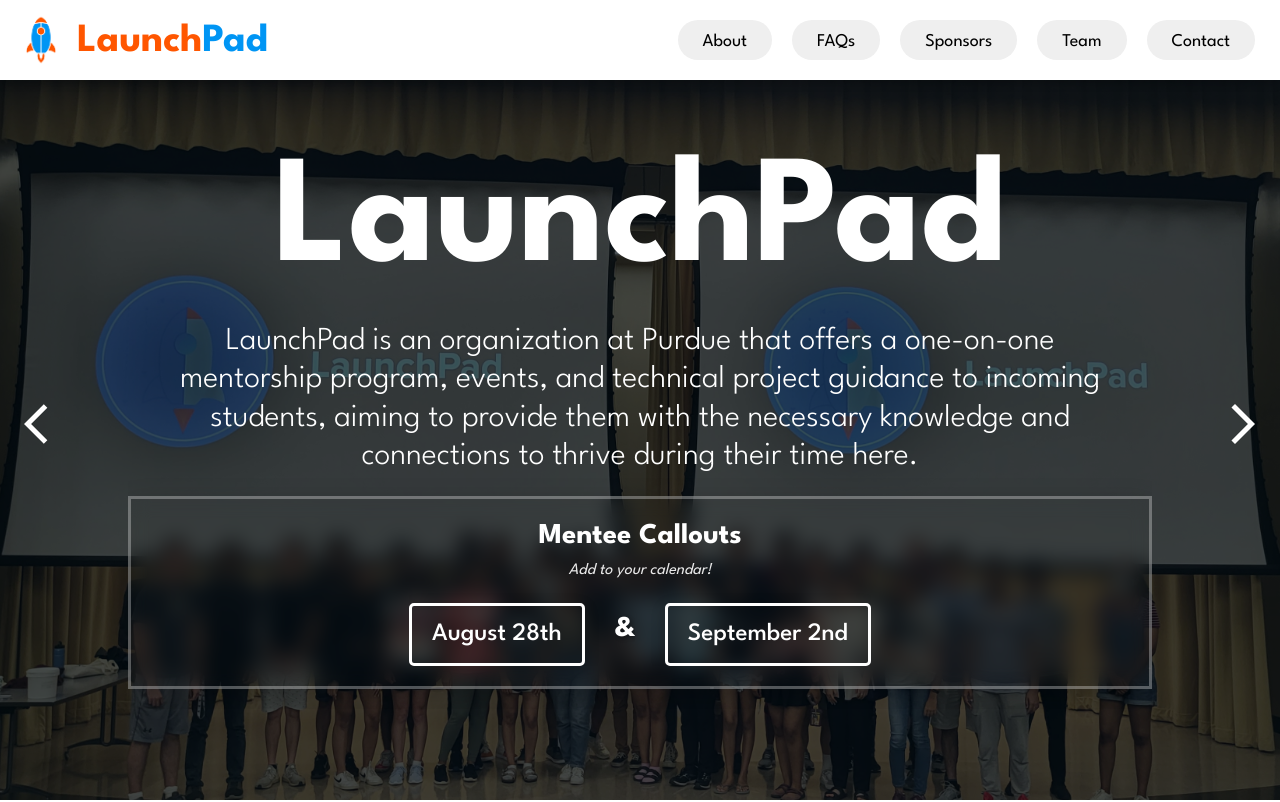
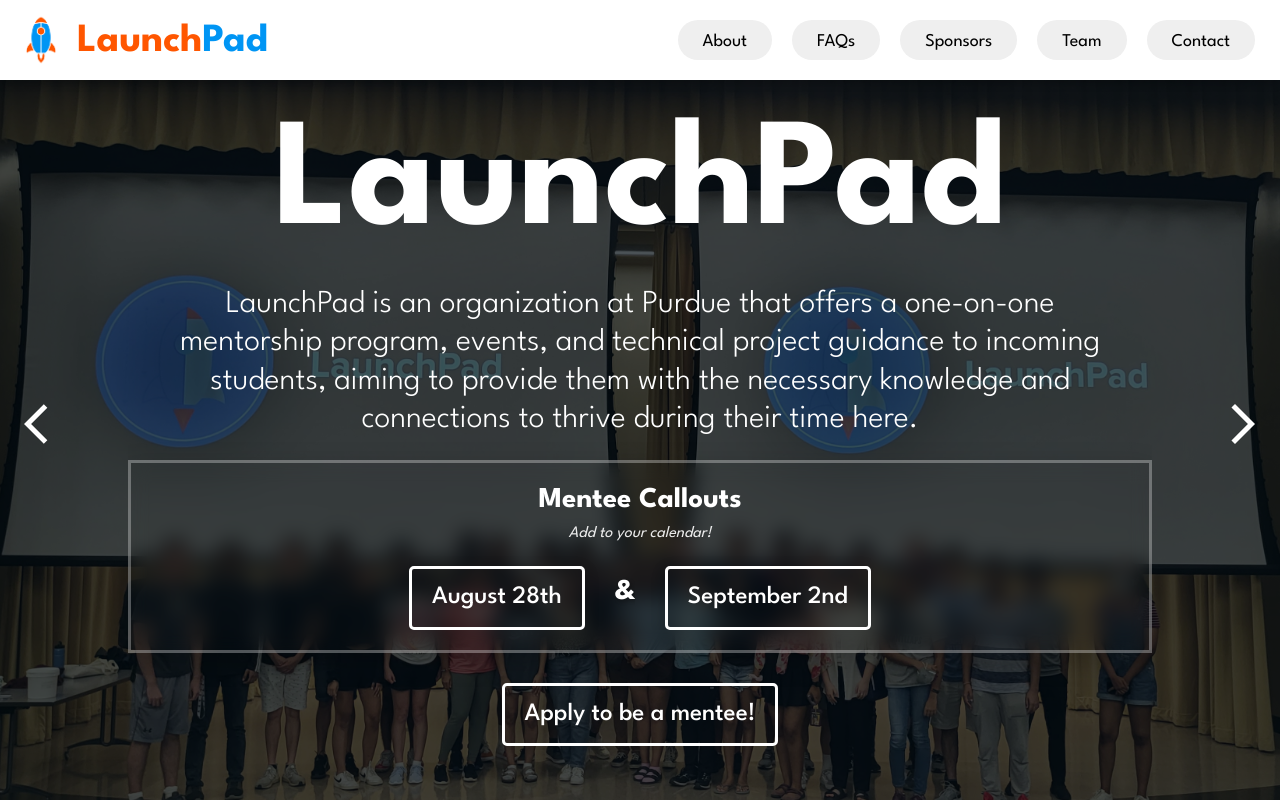
Before and after one commit to launchpadpurdue/launchpadpurdue.github.io, a React (Create React App) app: page /#/ in a window 1280 px wide. Shown: the top 802 px of the page. Built offline with nearby package versions, Linux system fonts and the light colour scheme.

Commit message:
added apply to be a mentee button

```diff
--- a/src/Pages/Home/Home.jsx
+++ b/src/Pages/Home/Home.jsx
@@ -108,7 +108,7 @@
                 </div>
               </div>
             </div>
-            {/* <a href="https://forms.gle/SHWpxka2bq4numTV8" target="_blank"><button>Apply to be a mentee!</button></a> */}
+            <a href="https://docs.google.com/forms/d/e/1FAIpQLSeb8Nq9QDzGpXUKkqx_XKhNg573Cwz6fuO2ieyD4D3DX7qKhQ/viewform" target="_blank"><button>Apply to be a mentee!</button></a>
           </div>
           <div className="headerOne" style={{ display: `${displayOne}` }}>
             <h2 className="bannerHeader">Prior to starting their projects, mentors and mentees meet at our pairing night event to figure out who they would work best with.</h2>
```
